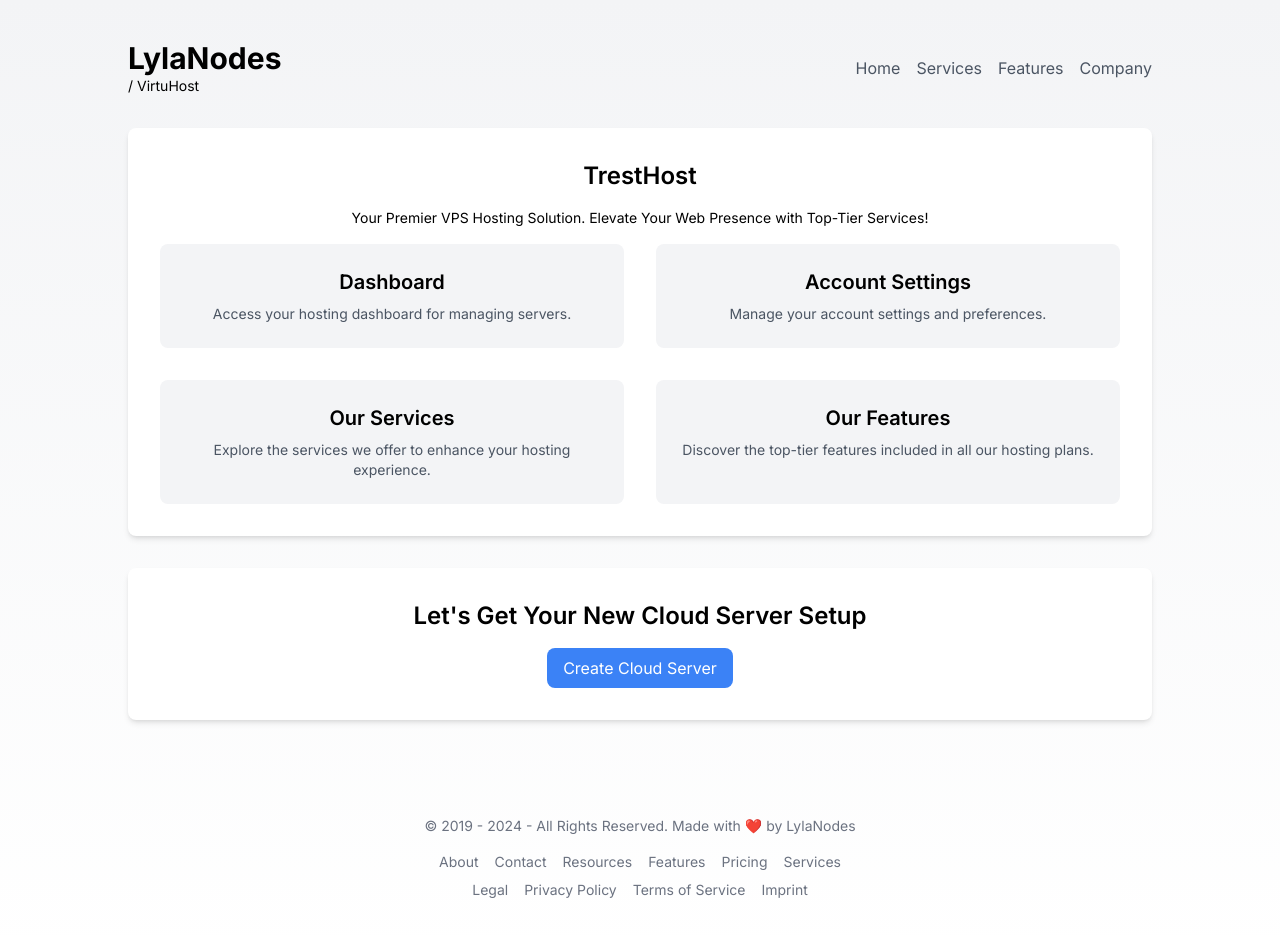
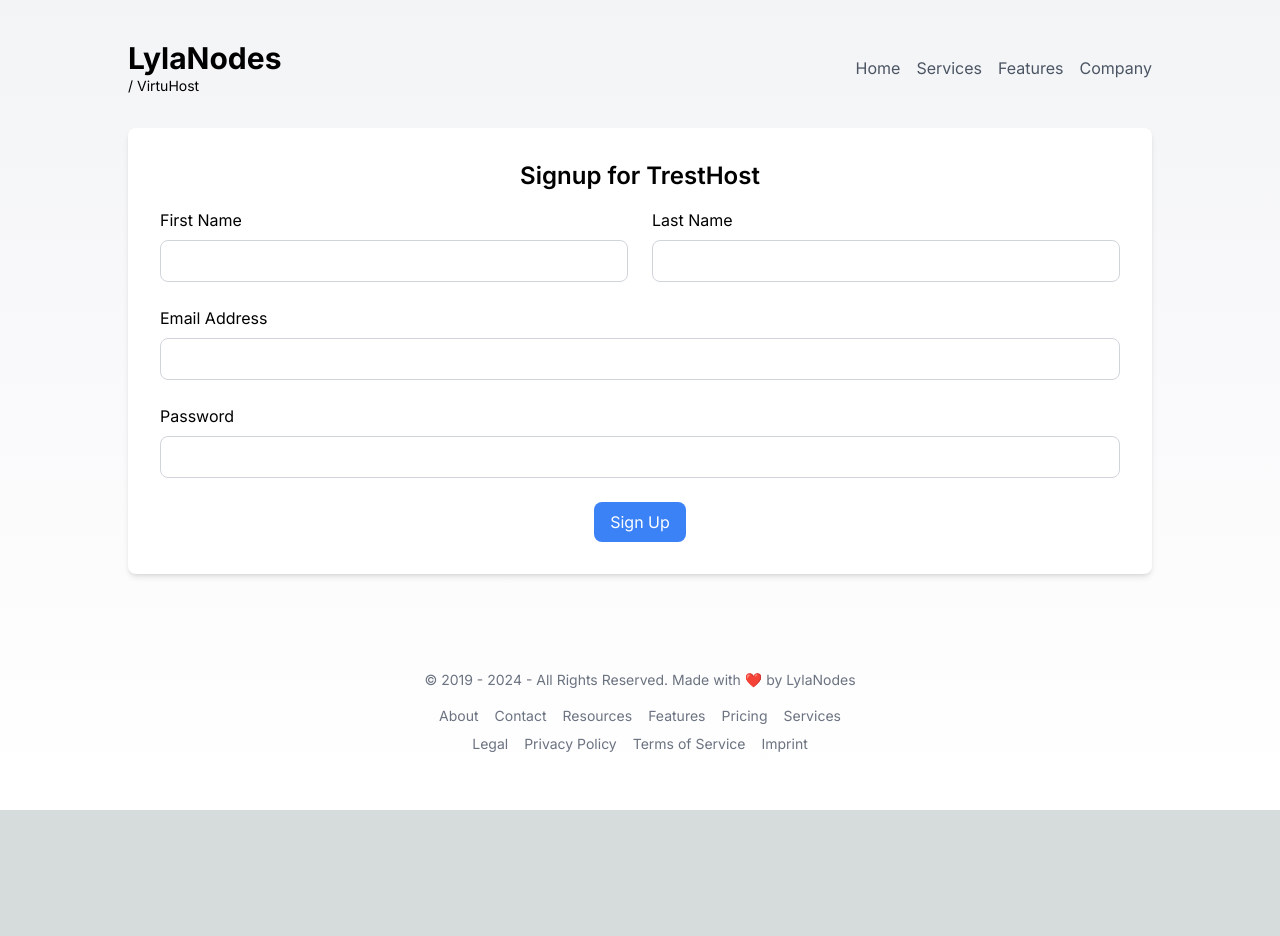
Before and after one commit to vekalmao/vpswebsite, a Next.js app: page / in a window 1280 px wide. Shown: the top 936 px of the page. After the commit the page ends 810 px from the top, so only its background shows below. Built offline with nearby package versions, Linux system fonts and the light colour scheme.

Commit message:
Update page.tsx

```diff
--- a/app/page.tsx
+++ b/app/page.tsx
@@ -30,54 +30,31 @@ export default function Home() {
 
       {/* Main Content */}
       <section className="w-full max-w-5xl bg-white rounded-lg p-8 shadow-md mb-8 text-center">
-        <h2 className="text-2xl font-semibold mb-4">TrestHost</h2>
-        <p className="text-sm mb-4">Your Premier VPS Hosting Solution. Elevate Your Web Presence with Top-Tier Services!</p>
-        <div className="grid grid-cols-2 gap-8">
-          <a href="#" className="bg-gray-100 rounded-lg p-6 hover:bg-gray-200 transition duration-300">
-            <h3 className="text-xl font-semibold mb-2">Dashboard</h3>
-            <p className="text-sm text-gray-600">Access your hosting dashboard for managing servers.</p>
-          </a>
-          <a href="#" className="bg-gray-100 rounded-lg p-6 hover:bg-gray-200 transition duration-300">
-            <h3 className="text-xl font-semibold mb-2">Account Settings</h3>
-            <p className="text-sm text-gray-600">Manage your account settings and preferences.</p>
-          </a>
-          <a href="#" className="bg-gray-100 rounded-lg p-6 hover:bg-gray-200 transition duration-300">
-            <h3 className="text-xl font-semibold mb-2">Our Services</h3>
-            <p className="text-sm text-gray-600">Explore the services we offer to enhance your hosting experience.</p>
-          </a>
-          <a href="#" className="bg-gray-100 rounded-lg p-6 hover:bg-gray-200 transition duration-300">
-            <h3 className="text-xl font-semibold mb-2">Our Features</h3>
-            <p className="text-sm text-gray-600">Discover the top-tier features included in all our hosting plans.</p>
-          </a>
-        </div>
+        <h2 className="text-2xl font-semibold mb-4">Signup for TrestHost</h2>
+        <form className="grid grid-cols-1 md:grid-cols-2 gap-6">
+          <div>
+            <label htmlFor="firstName" className="block text-left mb-2">First Name</label>
+            <input type="text" id="firstName" name="firstName" className="border border-gray-300 rounded-lg px-3 py-2 w-full" />
+          </div>
+          <div>
+            <label htmlFor="lastName" className="block text-left mb-2">Last Name</label>
+            <input type="text" id="lastName" name="lastName" className="border border-gray-300 rounded-lg px-3 py-2 w-full" />
+          </div>
+          <div className="col-span-2">
+            <label htmlFor="email" className="block text-left mb-2">Email Address</label>
+            <input type="email" id="email" name="email" className="border border-gray-300 rounded-lg px-3 py-2 w-full" />
+          </div>
+          <div className="col-span-2">
+            <label htmlFor="password" className="block text-left mb-2">Password</label>
+            <input type="password" id="password" name="password" className="border border-gray-300 rounded-lg px-3 py-2 w-full" />
+          </div>
+          <div className="col-span-2">
+            <button type="submit" className="bg-blue-500 text-white px-4 py-2 rounded-lg hover:bg-blue-600 transition duration-300">
+              Sign Up
+            </button>
+          </div>
+        </form>
       </section>
-
-      {/* Cloud Server Setup Section */}
-      {step === 1 && (
-        <section className="w-full max-w-5xl bg-white rounded-lg p-8 shadow-md mb-8 text-center">
-          <h2 className="text-2xl font-semibold mb-4">Let&apos;s Get Your New Cloud Server Setup</h2>
-          <button className="bg-blue-500 text-white px-4 py-2 rounded-lg hover:bg-blue-600 transition duration-300" onClick={handleCreateCloud}>
-            Create Cloud Server
-          </button>
-        </section>
-      )}
-
-      {/* Cloud Server Configuration Section */}
-      {step === 2 && (
-        <section className="w-full max-w-5xl bg-white rounded-lg p-8 shadow-md mb-8 text-center">
-          <h2 className="text-2xl font-semibold mb-4">Cloud Server Configuration</h2>
-          <div className="mb-4">
-            <label className="block text-left mb-2">Enter a name for your cloud server:</label>
-            <input type="text" className="border border-gray-300 rounded-lg px-3 py-2 w-full" />
-          </div>
-          <button className="bg-blue-500 text-white px-4 py-2 rounded-lg hover:bg-blue-600 transition duration-300">
-            Save
-          </button>
-          <button className="text-blue-500 px-4 py-2 rounded-lg ml-4 hover:text-blue-600 transition duration-300" onClick={() => setStep(1)}>
-            Previous
-          </button>
-        </section>
-      )}
 
       {/* Footer */}
       <footer className="mt-16 mb-4 text-center text-gray-500 text-sm">
```
